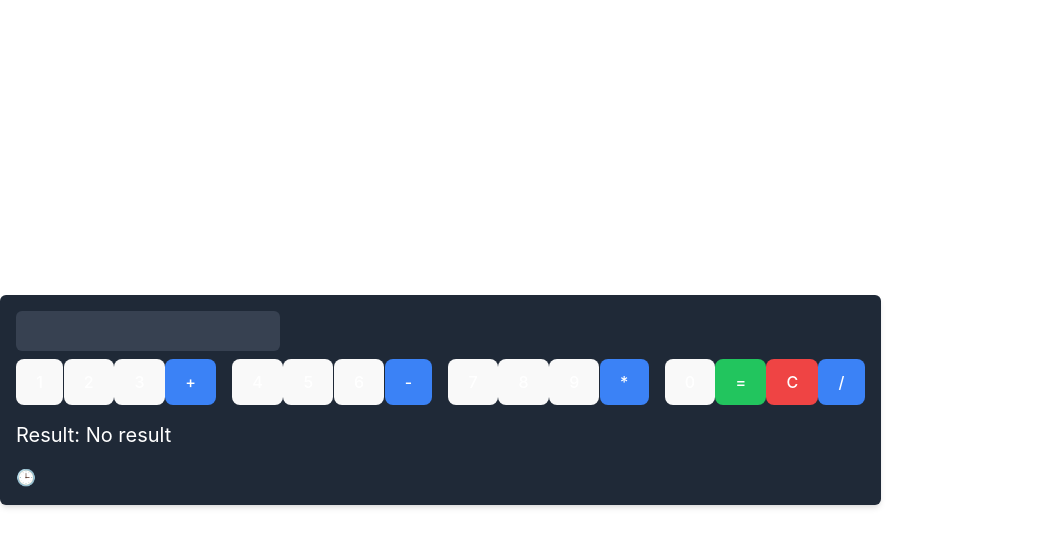
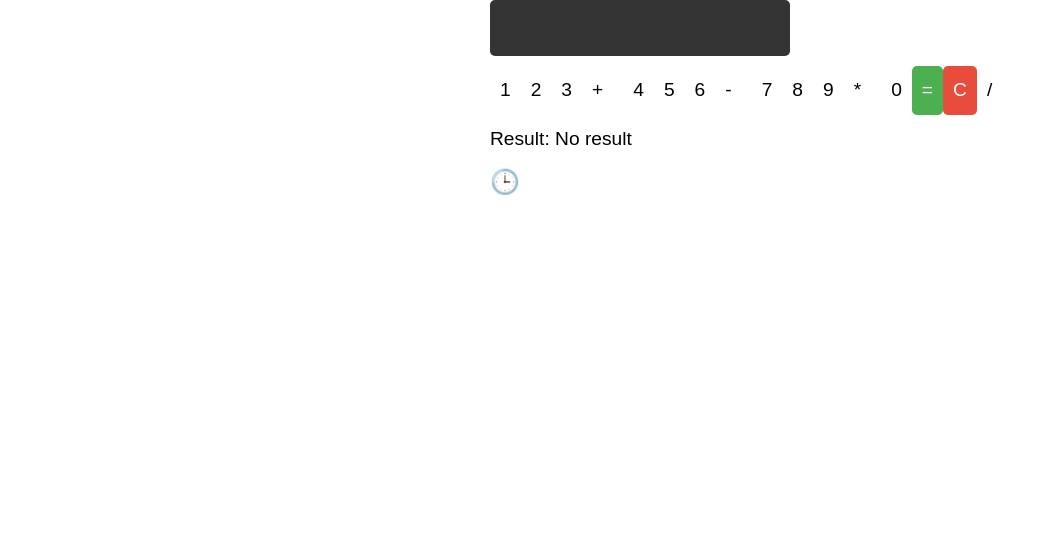
Before and after one commit to Joshlanuevo/calculator, a React (Vite) app in the folder client/: page / in a window 1280 px wide. Shown: the top 546 px of the page, without its empty margins (0-1055 px from the left). Built offline with nearby package versions, Linux system fonts and the light colour scheme.

Commit message:
tailwindcss uninstalled.

```diff
--- a/client/postcss.config.js
+++ /dev/null
@@ -1,6 +0,0 @@
-module.exports = {
-    plugins: {
-      tailwindcss: {},
-      autoprefixer: {},
-    },
-};
--- a/client/src/components/Calculator.tsx
+++ b/client/src/components/Calculator.tsx
@@ -2,7 +2,7 @@ import React, { useState } from 'react';
 import axios from 'axios';
 
 const Calculator: React.FC = () => {
-  const [expression, setExpression] = useState<string>("");
+  const [expression, setExpression] = useState<string>('');
   const [result, setResult] = useState<number | undefined>(undefined);
   const [history, setHistory] = useState<{ expression: string; result: number | undefined }[]>([]);
   const [showHistory, setShowHistory] = useState(false);
@@ -18,7 +18,7 @@ const Calculator: React.FC = () => {
         console.log('Please enter a valid expression.');
         return;
       }
-      const response = await axios.post<{ result: number }>("http://localhost:5000/api/calculate", { expression });
+      const response = await axios.post<{ result: number }>('http://localhost:5000/api/calculate', { expression });
       const newResult = response.data.result;
 
       // Update result state
@@ -32,56 +32,59 @@ const Calculator: React.FC = () => {
   };
 
   return (
-    <div className="calculator-container bg-gray-800 text-white p-4 rounded-md shadow-md">
-      <input type="text" className="input-display bg-gray-700 text-white p-2 rounded-md mb-2" value={expression} readOnly />
-      <div className="button-grid grid grid-cols-4 gap-4">
-        <div className="row flex justify-between">
-          <button onClick={() => handleClick('1')} className="btn">1</button>
-          <button onClick={() => handleClick('2')} className="btn">2</button>
-          <button onClick={() => handleClick('3')} className="btn">3</button>
-          <button onClick={() => handleClick('+')} className="btn bg-blue-500">+</button>
+    <div className="calculator-container">
+      <input type="text" className="input-display" value={expression} readOnly />
+      <div className="button-grid">
+        <div className="row">
+          <button onClick={() => handleClick('1')}>1</button>
+          <button onClick={() => handleClick('2')}>2</button>
+          <button onClick={() => handleClick('3')}>3</button>
+          <button onClick={() => handleClick('+')}>+</button>
         </div>
-        <div className="row flex justify-between">
-          <button onClick={() => handleClick('4')} className="btn">4</button>
-          <button onClick={() => handleClick('5')} className="btn">5</button>
-          <button onClick={() => handleClick('6')} className="btn">6</button>
-          <button onClick={() => handleClick('-')} className="btn bg-blue-500">-</button>
+        <div className="row">
+          <button onClick={() => handleClick('4')}>4</button>
+          <button onClick={() => handleClick('5')}>5</button>
+          <button onClick={() => handleClick('6')}>6</button>
+          <button onClick={() => handleClick('-')}>-</button>
         </div>
-        <div className="row flex justify-between">
-          <button onClick={() => handleClick('7')} className="btn">7</button>
-          <button onClick={() => handleClick('8')} className="btn">8</button>
-          <button onClick={() => handleClick('9')} className="btn">9</button>
-          <button onClick={() => handleClick('*')} className="btn bg-blue-500">*</button>
+        <div className="row">
+          <button onClick={() => handleClick('7')}>7</button>
+          <button onClick={() => handleClick('8')}>8</button>
+          <button onClick={() => handleClick('9')}>9</button>
+          <button onClick={() => handleClick('*')}>*</button>
         </div>
-        <div className="row flex justify-between">
-          <button onClick={() => handleClick('0')} className="btn">0</button>
-          <button onClick={handleCalculate} className="btn equal bg-green-500">=</button>
-          <button onClick={() => setExpression('')} className="btn clear bg-red-500">C</button>
-          <button onClick={() => handleClick('/')} className="btn bg-blue-500">/</button>
+        <div className="row">
+          <div className="numeric-buttons">
+            <button onClick={() => handleClick('0')}>0</button>
+            <button onClick={handleCalculate} className="equal">=</button>
+            <button onClick={() => setExpression('')} className="clear">C</button>
+            <button onClick={() => handleClick('/')}>/</button>
+          </div>
         </div>
       </div>
-      <div className="result-display mt-4">
-        <p className="text-xl">Result: {result !== undefined ? result : 'No result'}</p>
+      <div className="result-display">
+        <p className="result-text">Result: {result !== undefined ? result : 'No result'}</p>
       </div>
-      <div className="history-icon mt-4" onClick={() => setShowHistory(!showHistory)}>
+      <div className="history-icon" onClick={() => setShowHistory(!showHistory)}>
         🕒
       </div>
-      {/* History Modal */}
       {showHistory && (
-        <div className="history-modal bg-gray-700 p-4 rounded-md mt-4">
-          <h2 className="text-xl mb-2">History</h2>
+        <div className="history-modal">
+          <h2 className="history-title">History</h2>
           {history.length === 0 ? (
-            <p>No history.</p>
+            <p className="history-text">No history.</p>
           ) : (
-            <ul>
+            <ul className="history-list">
               {history.map((item, index) => (
-                <li key={index} className="mb-1">
+                <li key={index} className="history-item">
                   {item.expression} = {item.result}
                 </li>
               ))}
             </ul>
           )}
-          <button className="btn bg-gray-600 mt-2" onClick={() => setShowHistory(false)}>Close</button>
+          <button className="close-btn" onClick={() => setShowHistory(false)}>
+            Close
+          </button>
         </div>
       )}
     </div>
--- a/client/src/index.css
+++ b/client/src/index.css
@@ -2,71 +2,106 @@
 @import 'tailwindcss/components';
 @import 'tailwindcss/utilities';
 
-:root {
-  font-family: Inter, system-ui, Avenir, Helvetica, Arial, sans-serif;
-  line-height: 1.5;
-  font-weight: 400;
-
-  color-scheme: light dark;
-  color: rgba(255, 255, 255, 0.87);
-  background-color: #242424;
-
-  font-synthesis: none;
-  text-rendering: optimizeLegibility;
-  -webkit-font-smoothing: antialiased;
-  -moz-osx-font-smoothing: grayscale;
+.calculator-container {
+  max-width: 300px;
+  margin: 0 auto;
+  font-family: 'Arial', sans-serif;
 }
 
-a {
-  font-weight: 500;
-  color: #646cff;
-  text-decoration: inherit;
-}
-a:hover {
-  color: #535bf2;
+.input-display {
+  width: 100%;
+  padding: 10px;
+  font-size: 1.5em;
+  text-align: right;
+  margin-bottom: 10px;
+  background-color: #333;
+  color: white;
+  border: none;
+  border-radius: 5px;
 }
 
-body {
-  margin: 0;
-  display: flex;
-  place-items: center;
-  min-width: 320px;
-  min-height: 100vh;
+.button-grid {
+  display: grid;
+  grid-template-columns: repeat(4, 1fr);
+  gap: 10px;
 }
 
-h1 {
-  font-size: 3.2em;
-  line-height: 1.1;
+.row {
+  display: flex;
+  justify-content: space-between;
+}
+
+.numeric-buttons {
+  display: flex;
+  justify-content: space-between;
+  width: 100%;
 }
 
 button {
-  border-radius: 8px;
-  border: 1px solid transparent;
-  padding: 0.6em 1.2em;
-  font-size: 1em;
-  font-weight: 500;
-  font-family: inherit;
-  background-color: #1a1a1a;
+  padding: 10px;
+  font-size: 1.2em;
+  width: 100%;
+  border: none;
+  border-radius: 5px;
   cursor: pointer;
-  transition: border-color 0.25s;
-}
-button:hover {
-  border-color: #646cff;
-}
-button:focus,
-button:focus-visible {
-  outline: 4px auto -webkit-focus-ring-color;
 }
 
-@media (prefers-color-scheme: light) {
-  :root {
-    color: #213547;
-    background-color: #ffffff;
-  }
-  a:hover {
-    color: #747bff;
-  }
-  button {
-    background-color: #f9f9f9;
-  }
+.equal {
+  background-color: #4caf50;
+  color: white;
 }
+
+.clear {
+  background-color: #e74c3c;
+  color: white;
+}
+
+.history-icon {
+  font-size: 1.5em;
+  cursor: pointer;
+  margin-top: 10px;
+}
+
+.result-display {
+  margin-top: 10px;
+}
+
+.result-text {
+  font-size: 1.2em;
+}
+
+.history-modal {
+  background-color: #333;
+  padding: 10px;
+  border-radius: 5px;
+  margin-top: 10px;
+}
+
+.history-title {
+  font-size: 1.2em;
+  color: white;
+  margin-bottom: 10px;
+}
+
+.history-text {
+  color: #ccc;
+}
+
+.history-list {
+  list-style: none;
+  padding: 0;
+}
+
+.history-item {
+  margin-bottom: 5px;
+  color: #ccc;
+}
+
+.close-btn {
+  background-color: #555;
+  color: white;
+  padding: 5px 10px;
+  border: none;
+  border-radius: 5px;
+  cursor: pointer;
+}
--- a/client/tailwind.config.js
+++ /dev/null
@@ -1,8 +0,0 @@
-/** @type {import('tailwindcss').Config} */
-export default {
-  content: ["./src/**/*.{html,js,jsx,ts,tsx}"],
-  theme: {
-    extend: {},
-  },
-  plugins: [],
-}
```
